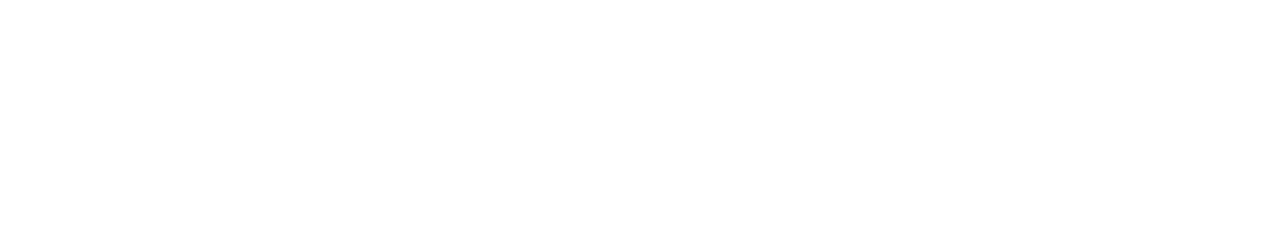
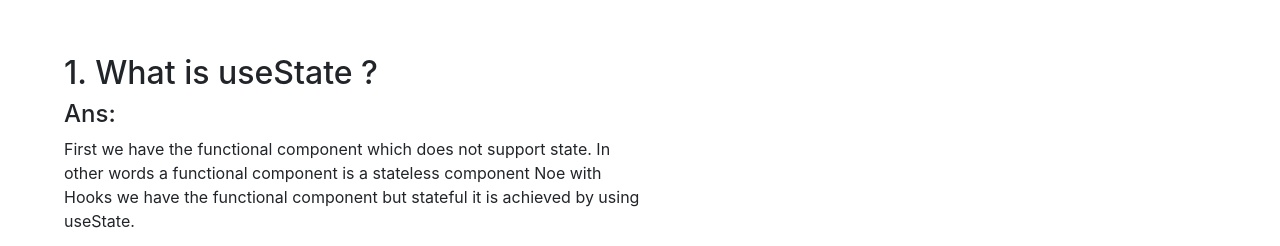
Before and after one commit to NurulHudaDev/React-SPA-Books, a React (Create React App) app: page / in a window 1280 px wide. Shown: the part 1586-1832 px from the top of the page. Before the commit the page ends 1640 px from the top, so only its background shows below. Built offline with nearby package versions, Linux system fonts and the light colour scheme.

Commit message:
assignment-8

```diff
--- a/public/index.html
+++ b/public/index.html
@@ -41,5 +41,13 @@
       To begin the development, run `npm start` or `yarn start`.
       To create a production bundle, use `npm run build` or `yarn build`.
     -->
+    <div class="row">
+      <div class="text col-12">
+        <h2>1. What is useState ?</h2>
+        <h4>Ans:</h4>
+        <p>First we have the functional component which does not support state. In other words a functional component is a stateless component Noe with Hooks we have the functional component but stateful it is achieved by using useState.</p>
+      </div>
+
+    </div>
   </body>
 </html>
--- a/src/App.css
+++ b/src/App.css
@@ -31,7 +31,9 @@
 .App-link {
   color: #61dafb;
 }
-
+.text{
+  width: 600px;
+}
 @keyframes App-logo-spin {
   from {
     transform: rotate(0deg);
```
